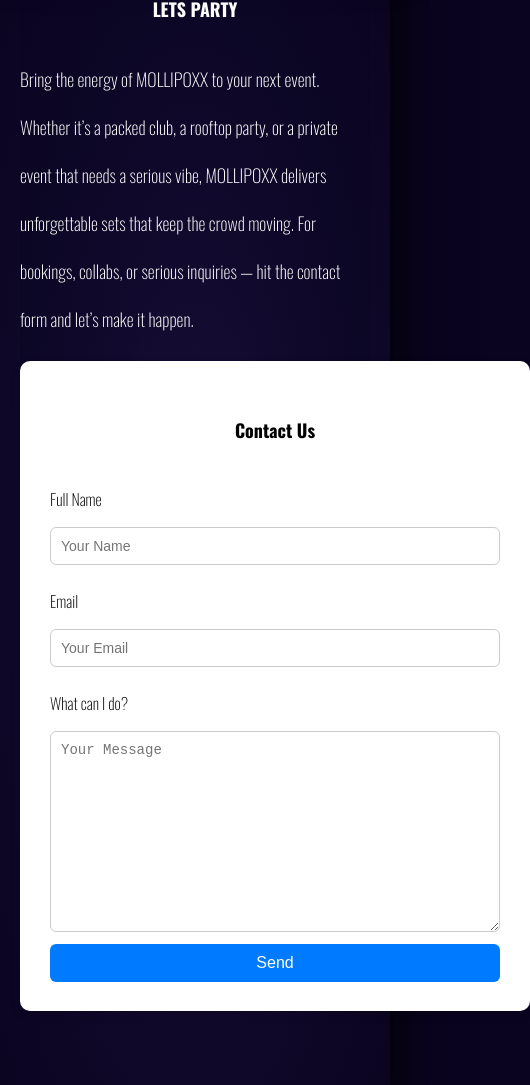
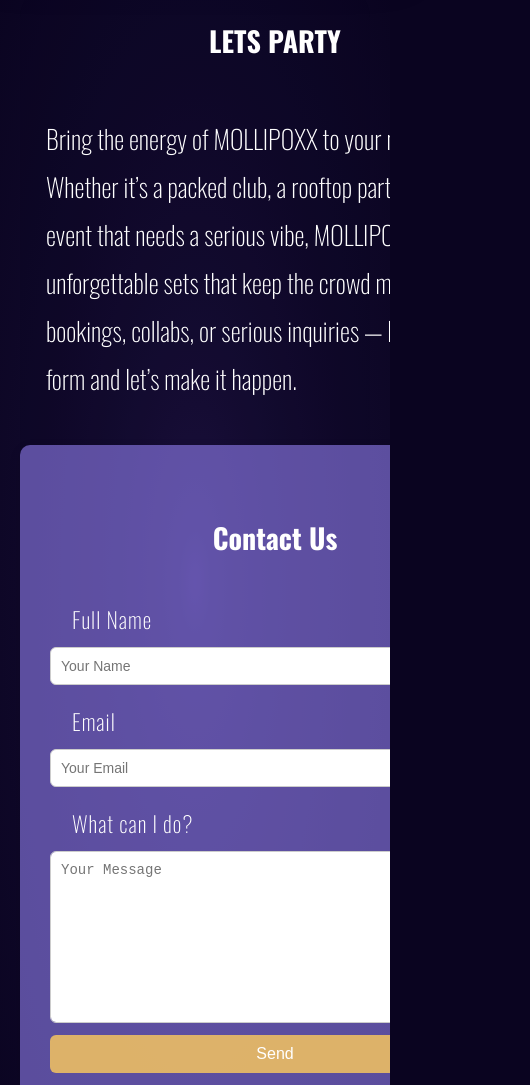
Before and after one commit to AnthonyDillion/MOLLIPOXX, a plain HTML site: page booking.html in a window 390 px wide. Shown: the part 126-1211 px from the top of the page, 530 px wide, since content can reach past the window. Drawn offline with nearby package versions, Linux system fonts and the light colour scheme.

Commit message:
Finishing Touches

```diff
--- a/booking.html
+++ b/booking.html
@@ -30,7 +30,7 @@
       </nav>
 </header>
 <div class="wrapper">
-      <main>
+      <main class="booking">
          <h2>LETS PARTY</h2>
          <p>Bring the energy of MOLLIPOXX to your next event.
             Whether it’s a packed club, a rooftop party, or a private event that needs a serious vibe, MOLLIPOXX delivers unforgettable sets that keep the crowd moving. For bookings, collabs, or serious inquiries — hit the contact form and let’s make it happen.
--- a/main.css
+++ b/main.css
@@ -65,6 +65,8 @@
 
    body {
       background-color: rgb(10, 4, 32);
+      overflow-x: hidden;
+
    }
 
    main {
@@ -94,13 +96,14 @@
    h2 {
       color: white;
       text-align: center;
-      font-size: clamp(18px, 3.5vw, 48px);
+      font-size: clamp(28px, 3.5vw, 48px);
       padding-bottom: 1.2em;
    }
 
    h2.about {
       padding-top: 1.2em;
       scale: 150%;
+      font-family: Oswald;
    }
 
    h3 {
@@ -120,7 +123,7 @@
    p {
       color: white;
       text-align: left;
-      font-size: clamp(18px, 3.5vw, 36px);
+      font-size: clamp(26px, 3.5vw, 36px);
    }
 
    .front {
@@ -193,12 +196,11 @@
    .headshot img {
       margin-left: 2rem;
       grid-column: 2/3;
-      max-width: 350px;
+      max-width: clamp(20vw, 25vw, 45vw);
       border-radius: 5rem;
       float: left;
       justify-content: center;
       align-items: center;
-
    }
 
    main.about p{
@@ -221,6 +223,16 @@
    main.about p.extend {
       grid-column: 1/3;
       margin: none;
+   }
+
+   .contact {
+      grid-column: 1/3;
+      min-height: 6em;
+      display: block;
+   }
+
+   .contact h4{
+      padding-bottom: 1em;
    }
 
    .playlist {
@@ -310,13 +322,29 @@
       height: 40em;
    }
 
+   .booking {
+      display: grid;
+      grid-template-columns: 1fr 1fr;
+      grid-gap: 1em;
+   }
+   .booking h2 {
+      grid-column: 1/3;
+   }
+   .booking p {
+      grid-column: 1/2;
+      margin-left: 1em;
+   }
+   .booking .contact-form {
+      grid-column: 2/3;
+   }
+
    form {
       margin: auto;
       margin-bottom: 6em;
    }
 
    .contact-form {
-      background-color: #ffffff;
+      background-color: #9a88ff8e;
       padding: 25px 30px;
       border-radius: 10px;
       box-shadow: 0 4px 12px rgb(0, 0, 0, .1);
@@ -328,16 +356,17 @@
    }
 
    .contact-form h2 {
-      color: black;
+      color: rgb(255, 255, 255);
       margin-top: 20px;
       text-align: center;
    }
 
    .contact-form p {
-      color: black;
+      color: rgb(255, 255, 255);
       margin-bottom: 4px;
       text-align: left;
-      font-size: 16px;
+      font-size: 22px;
+      letter-spacing: 1px;
 
    }
 
@@ -356,16 +385,17 @@
 
    .contact-form button {
       padding: 10px;
-      background-color: #007bff;
+      background-color: #ebbc64e8;
       border: none;
       border-radius: 6px;
-      color: white;
+      color: rgb(255, 255, 255);
       font-size: 16px;
       cursor: pointer;
+      transition: all .5s ease;
    }
 
    .contact-form button:hover {
-      background-color: #0056b3;
+      background-color: #340059;
    }
 
    .container {
@@ -437,7 +467,6 @@
          margin: auto;
       }
 
-
       .logo img {
          transition: all .5s ease-in;
          scale: .5;
@@ -507,4 +536,53 @@
          grid-gap: 2rem;
       }
 
-       }
+      .container {
+         background-color: rgb(14, 14, 19);
+         display: grid;
+         grid-template-columns: 1fr;
+         align-items: center;
+         place-items: center;
+      }
+
+      .container .column p {
+         grid-column: 2/3;
+         margin-top: -13rem;
+         font-size: 5.5vw;
+      }
+
+      .wrapper {
+         overflow-x: hidden;
+      }
+
+      .wrapper h2 {
+         padding-top: 2rem;
+      }
+
+      h2.about{
+         font-size: 3.5vw;
+         margin: none;
+      }
+
+      /*  */
+      .booking {
+         display: grid;
+         grid-template-columns: 1fr;
+         grid-gap: 1em;
+      }
+      .booking h2 {
+         grid-column: 1/3;
+      }
+      .booking p {
+         grid-column: 1/3;
+         margin-left: 1em;
+      }
+      .booking .contact-form {
+         grid-column: 1/3;
+      }
+
+      .front h4 {
+         margin-top: 2.5rem;
+         font-size: 50px;
+      }
+
+      }
```
Also changed, not shown: about.html (+7 -4 lines), index.html (+2 -2 lines), playlist.html (+1 -3 lines).
